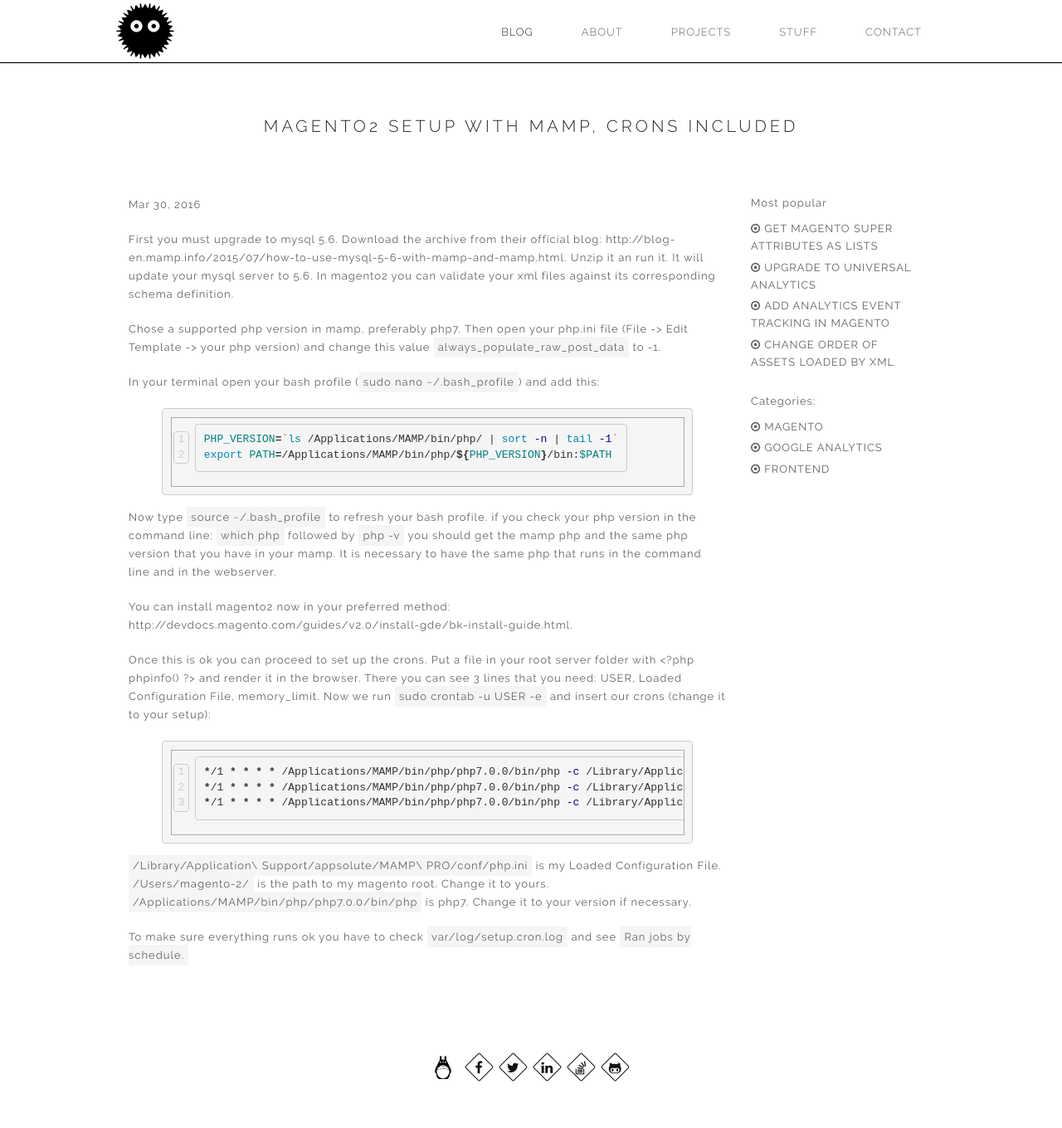
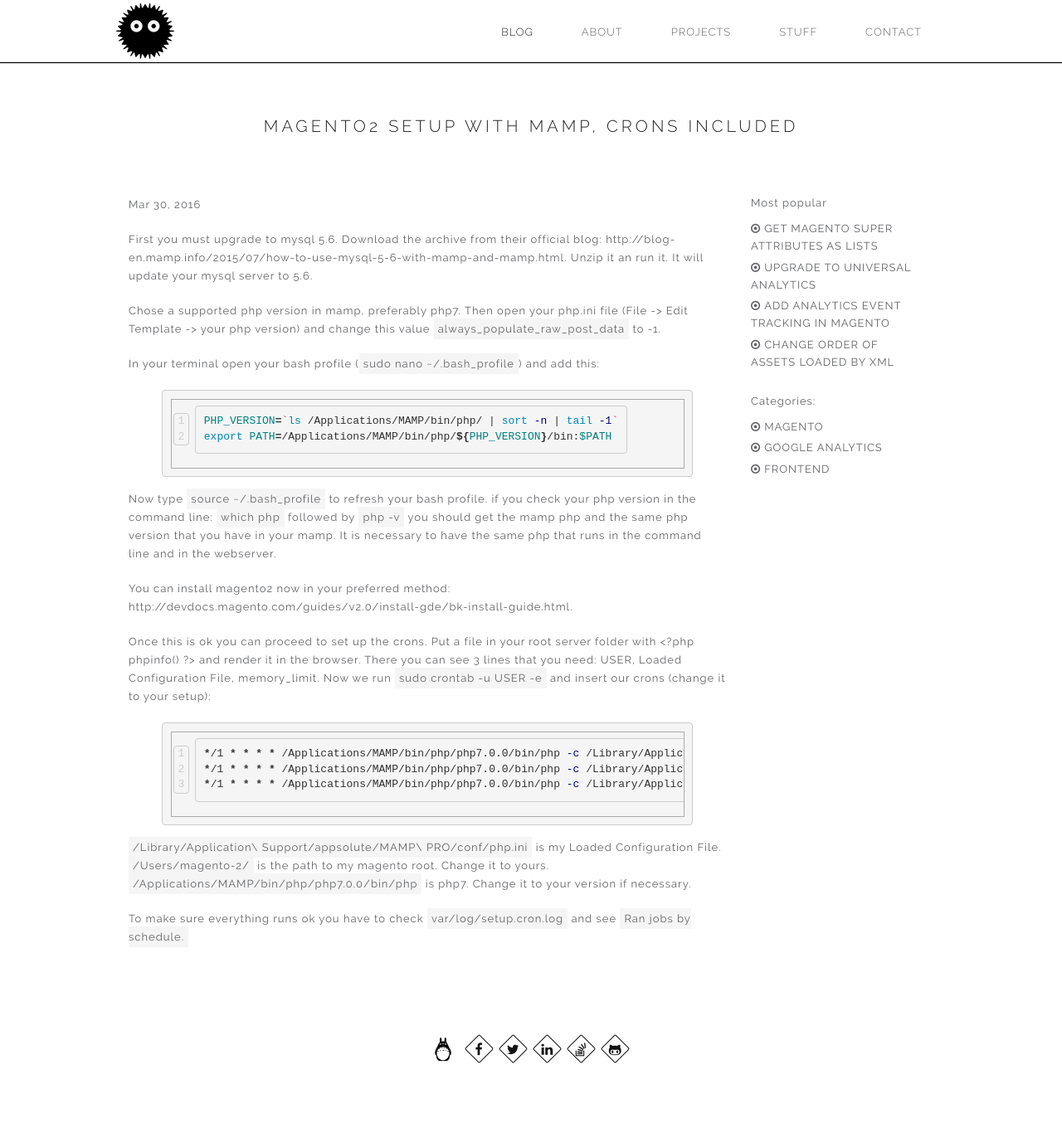
Before and after one commit to ClaudiuCreanga/ClaudiuCreanga.github.io, a Jekyll site: the page built from _posts/2016-03-30-magento2-setup-with-mamp-including-crons.markdown, in a window 1280 px wide. Shown: the whole page at 83% size. Built offline with Jekyll 4.4.1, drawn with Linux system fonts in a browser that asks for light colours; nearby versions of some CDN libraries; comment, search, counter and statistics services are not loaded; after the commit the page ends 1338 px from its top, so only the background shows below that.

Commit message:
new post

```diff
--- a/_posts/2016-03-30-magento2-setup-with-mamp-including-crons.markdown
+++ b/_posts/2016-03-30-magento2-setup-with-mamp-including-crons.markdown
@@ -6,7 +6,6 @@
 description: "If you don't like docker or vagrant, Mamp is probably your best alternative to get an easy working setup of magento2."
 ---
 First you must upgrade to mysql 5.6. Download the archive from their official blog: http://blog-en.mamp.info/2015/07/how-to-use-mysql-5-6-with-mamp-and-mamp.html. Unzip it an run it. It will update your mysql server to 5.6.
-In magento2 you can validate your xml files against its corresponding schema definition.
 
 Chose a supported php version in mamp, preferably php7. Then open your php.ini file (File -> Edit Template -> your php version) and change this value <span class="code">always_populate_raw_post_data</span> to -1.
 
```
